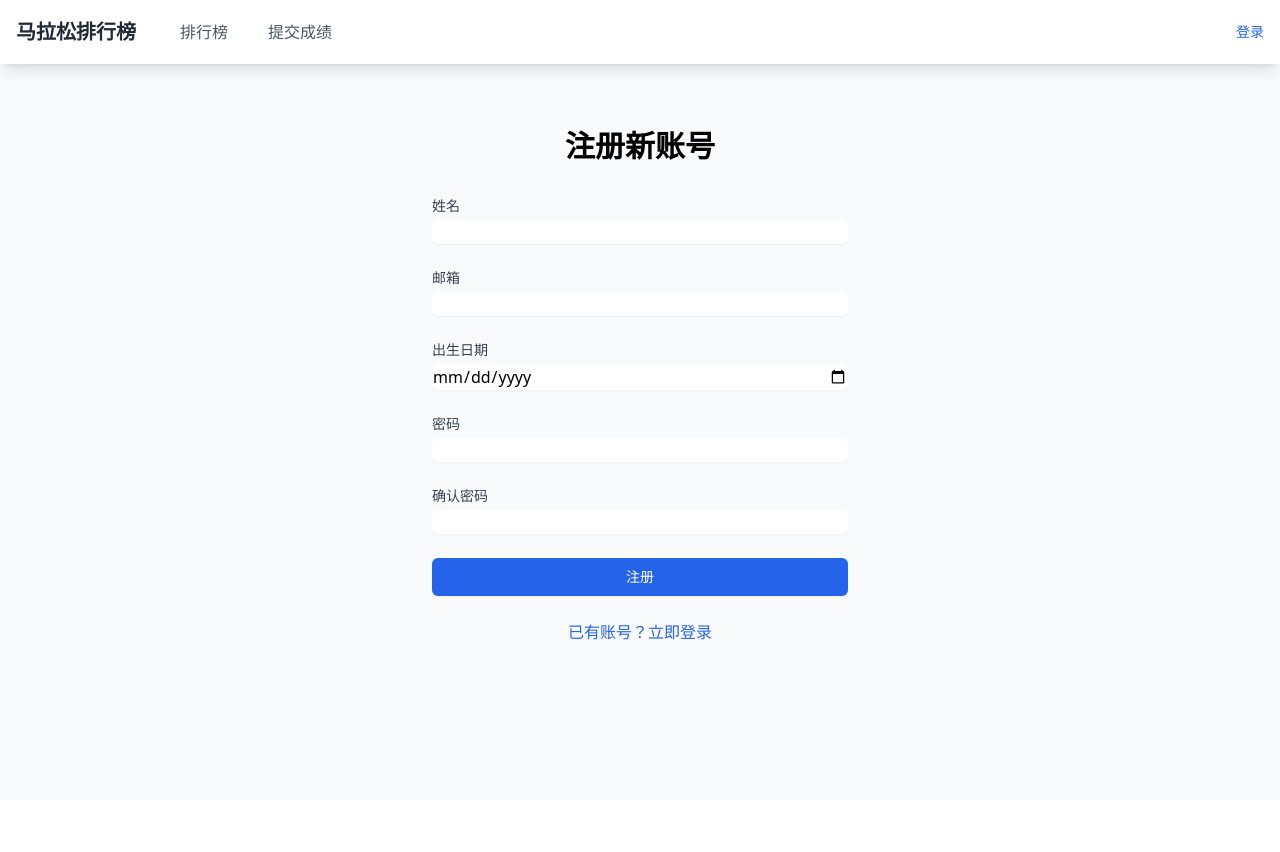
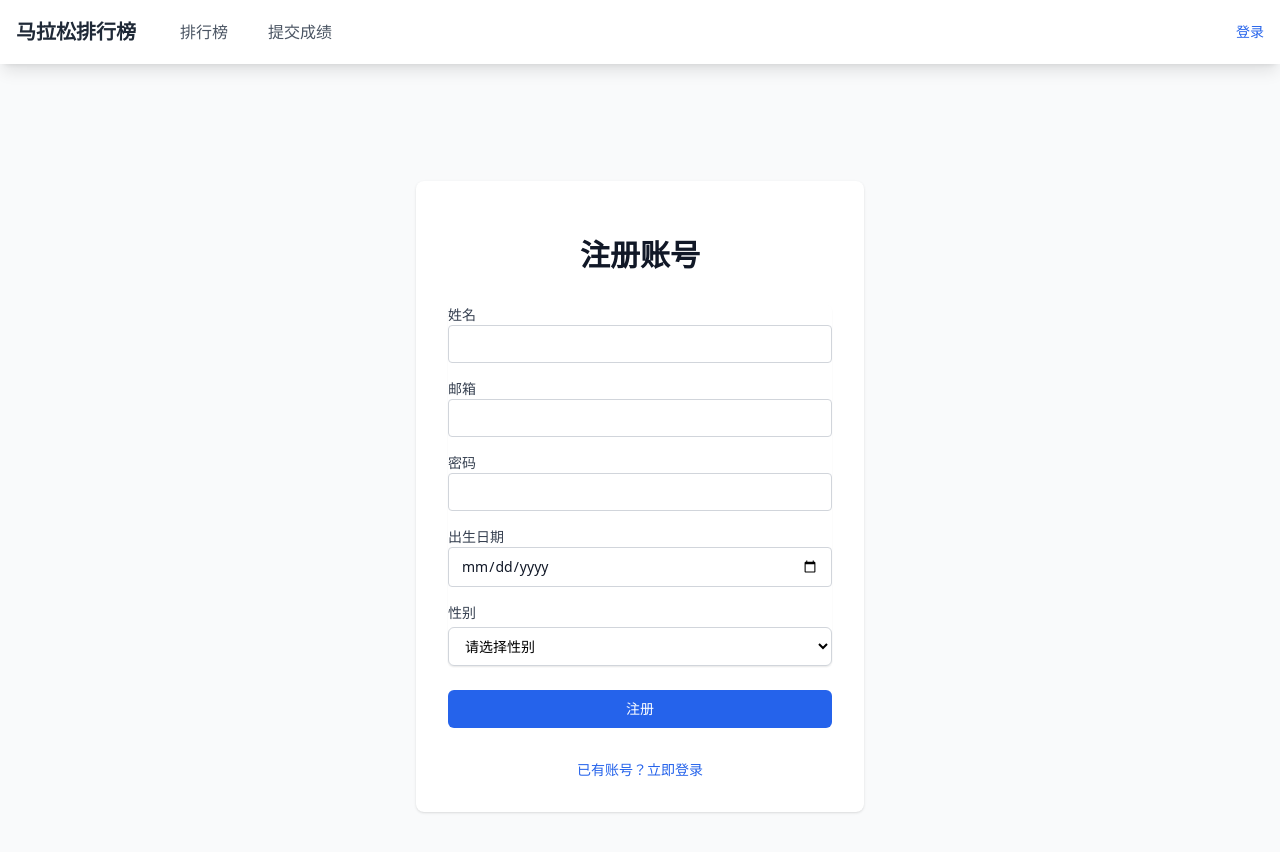
Before and after one commit to imalasong-admin/marathon-ranking, a Next.js app: page /register in a window 1280 px wide. Shown: the top 852 px of the page. Before the commit the page ends 800 px from the top, so only its background shows below. Built offline with nearby package versions, Linux system fonts and the light colour scheme; no server answers.

Commit message:
Add auto login after registration to redirect to submit page

```diff
--- a/pages/register.js
+++ b/pages/register.js
@@ -1,6 +1,8 @@
+// pages/register.js
 import { useState } from 'react';
 import { useRouter } from 'next/router';
 import Link from 'next/link';
+import { signIn } from 'next-auth/react';
 
 export default function Register() {
   const router = useRouter();
@@ -8,119 +10,168 @@
     name: '',
     email: '',
     password: '',
-    confirmPassword: '',
-    birthDate: ''  // 新增生日字段
+    birthDate: '',
+    gender: ''
   });
   const [error, setError] = useState('');
 
+  const handleChange = (e) => {
+    setFormData({
+      ...formData,
+      [e.target.name]: e.target.value
+    });
+  };
+
   const handleSubmit = async (e) => {
     e.preventDefault();
-
-    if (formData.password !== formData.confirmPassword) {
-      setError('两次输入的密码不一致');
-      return;
-    }
+    setError('');  // 清除之前的错误信息
 
     try {
+      // 1. 注册
       const res = await fetch('/api/auth/register', {
         method: 'POST',
-        headers: {
-          'Content-Type': 'application/json',
-        },
-        body: JSON.stringify(formData),
+        headers: { 'Content-Type': 'application/json' },
+        body: JSON.stringify(formData)
       });
 
       const data = await res.json();
 
-      if (res.ok) {
-        router.push('/login?registered=true');
+      if (data.success) {
+        // 2. 注册成功后直接登录
+        const signInResult = await signIn('credentials', {
+          redirect: false,
+          email: formData.email,
+          password: formData.password
+        });
+
+        if (signInResult?.ok) {
+          // 3. 登录成功后跳转到提交页面
+          router.push('/submit');
         } else {
-        setError(data.message || '注册失败，请重试');
+          setError('自动登录失败，请手动登录');
+          router.push('/login');
         }
-    } catch (err) {
+      } else {
+        setError(data.message);
+      }
+    } catch (error) {
+      console.error('注册错误:', error);
       setError('注册失败，请重试');
     }
   };
 
   return (
-    <div className="max-w-md mx-auto py-8 px-4">
-      <h1 className="text-3xl font-bold text-center mb-8">注册新账号</h1>
-      <form onSubmit={handleSubmit} className="space-y-6">
+    <div className="min-h-screen flex items-center justify-center bg-gray-50">
+      <div className="max-w-md w-full space-y-8 p-8 bg-white rounded-lg shadow">
+        <div>
+          <h2 className="mt-6 text-center text-3xl font-extrabold text-gray-900">
+            注册账号
+          </h2>
+        </div>
+
+        <form className="mt-8 space-y-6" onSubmit={handleSubmit}>
           {error && (
-          <div className="bg-red-50 text-red-500 p-4 rounded-md">
+            <div className="bg-red-100 border border-red-400 text-red-700 px-4 py-3 rounded">
               {error}
             </div>
           )}
 
+          <div className="rounded-md shadow-sm space-y-4">
             <div>
-          <label className="block text-sm font-medium text-gray-700">姓名</label>
+              <label htmlFor="name" className="block text-sm font-medium text-gray-700">
+                姓名
+              </label>
               <input
+                id="name"
+                name="name"
                 type="text"
+                required
+                className="appearance-none rounded relative block w-full px-3 py-2 border border-gray-300 placeholder-gray-500 text-gray-900 focus:outline-none focus:ring-blue-500 focus:border-blue-500 focus:z-10 sm:text-sm"
                 value={formData.name}
-            onChange={(e) => setFormData({...formData, name: e.target.value})}
-            className="mt-1 block w-full rounded-md border-gray-300 shadow-sm focus:border-blue-500 focus:ring-blue-500"
-            required
+                onChange={handleChange}
               />
             </div>
 
             <div>
-          <label className="block text-sm font-medium text-gray-700">邮箱</label>
+              <label htmlFor="email" className="block text-sm font-medium text-gray-700">
+                邮箱
+              </label>
               <input
+                id="email"
+                name="email"
                 type="email"
+                required
+                className="appearance-none rounded relative block w-full px-3 py-2 border border-gray-300 placeholder-gray-500 text-gray-900 focus:outline-none focus:ring-blue-500 focus:border-blue-500 focus:z-10 sm:text-sm"
                 value={formData.email}
-            onChange={(e) => setFormData({...formData, email: e.target.value})}
-            className="mt-1 block w-full rounded-md border-gray-300 shadow-sm focus:border-blue-500 focus:ring-blue-500"
-            required
+                onChange={handleChange}
               />
             </div>
 
             <div>
-          <label className="block text-sm font-medium text-gray-700">出生日期</label>
+              <label htmlFor="password" className="block text-sm font-medium text-gray-700">
+                密码
+              </label>
               <input
-            type="date"
-            value={formData.birthDate}
-            onChange={(e) => setFormData({...formData, birthDate: e.target.value})}
-            className="mt-1 block w-full rounded-md border-gray-300 shadow-sm focus:border-blue-500 focus:ring-blue-500"
+                id="password"
+                name="password"
+                type="password"
                 required
-            max={new Date().toISOString().split('T')[0]}  // 限制最大日期为今天
+                className="appearance-none rounded relative block w-full px-3 py-2 border border-gray-300 placeholder-gray-500 text-gray-900 focus:outline-none focus:ring-blue-500 focus:border-blue-500 focus:z-10 sm:text-sm"
+                value={formData.password}
+                onChange={handleChange}
               />
             </div>
 
             <div>
-          <label className="block text-sm font-medium text-gray-700">密码</label>
+              <label htmlFor="birthDate" className="block text-sm font-medium text-gray-700">
+                出生日期
+              </label>
               <input
-            type="password"
-            value={formData.password}
-            onChange={(e) => setFormData({...formData, password: e.target.value})}
-            className="mt-1 block w-full rounded-md border-gray-300 shadow-sm focus:border-blue-500 focus:ring-blue-500"
+                id="birthDate"
+                name="birthDate"
+                type="date"
                 required
+                className="appearance-none rounded relative block w-full px-3 py-2 border border-gray-300 placeholder-gray-500 text-gray-900 focus:outline-none focus:ring-blue-500 focus:border-blue-500 focus:z-10 sm:text-sm"
+                value={formData.birthDate}
+                onChange={handleChange}
               />
             </div>
 
             <div>
-          <label className="block text-sm font-medium text-gray-700">确认密码</label>
-          <input
-            type="password"
-            value={formData.confirmPassword}
-            onChange={(e) => setFormData({...formData, confirmPassword: e.target.value})}
-            className="mt-1 block w-full rounded-md border-gray-300 shadow-sm focus:border-blue-500 focus:ring-blue-500"
+              <label htmlFor="gender" className="block text-sm font-medium text-gray-700">
+                性别
+              </label>
+              <select
+                id="gender"
+                name="gender"
                 required
-          />
+                className="mt-1 block w-full py-2 px-3 border border-gray-300 bg-white rounded-md shadow-sm focus:outline-none focus:ring-blue-500 focus:border-blue-500 sm:text-sm"
+                value={formData.gender}
+                onChange={handleChange}
+              >
+                <option value="">请选择性别</option>
+                <option value="M">男</option>
+                <option value="F">女</option>
+              </select>
+            </div>
           </div>
 
+          <div>
             <button
               type="submit"
-          className="w-full flex justify-center py-2 px-4 border border-transparent rounded-md shadow-sm text-sm font-medium text-white bg-blue-600 hover:bg-blue-700 focus:outline-none focus:ring-2 focus:ring-offset-2 focus:ring-blue-500"
+              className="group relative w-full flex justify-center py-2 px-4 border border-transparent text-sm font-medium rounded-md text-white bg-blue-600 hover:bg-blue-700 focus:outline-none focus:ring-2 focus:ring-offset-2 focus:ring-blue-500"
             >
               注册
             </button>
+          </div>
         </form>
 
-      <div className="mt-6 text-center">
-        <Link href="/login" className="text-blue-600 hover:text-blue-500">
+        <div className="text-sm text-center">
+          <Link href="/login" className="font-medium text-blue-600 hover:text-blue-500">
             已有账号？立即登录
           </Link>
         </div>
       </div>
+    </div>
   );
 }
```
Lines whose indentation alone changed are shown as unchanged.
